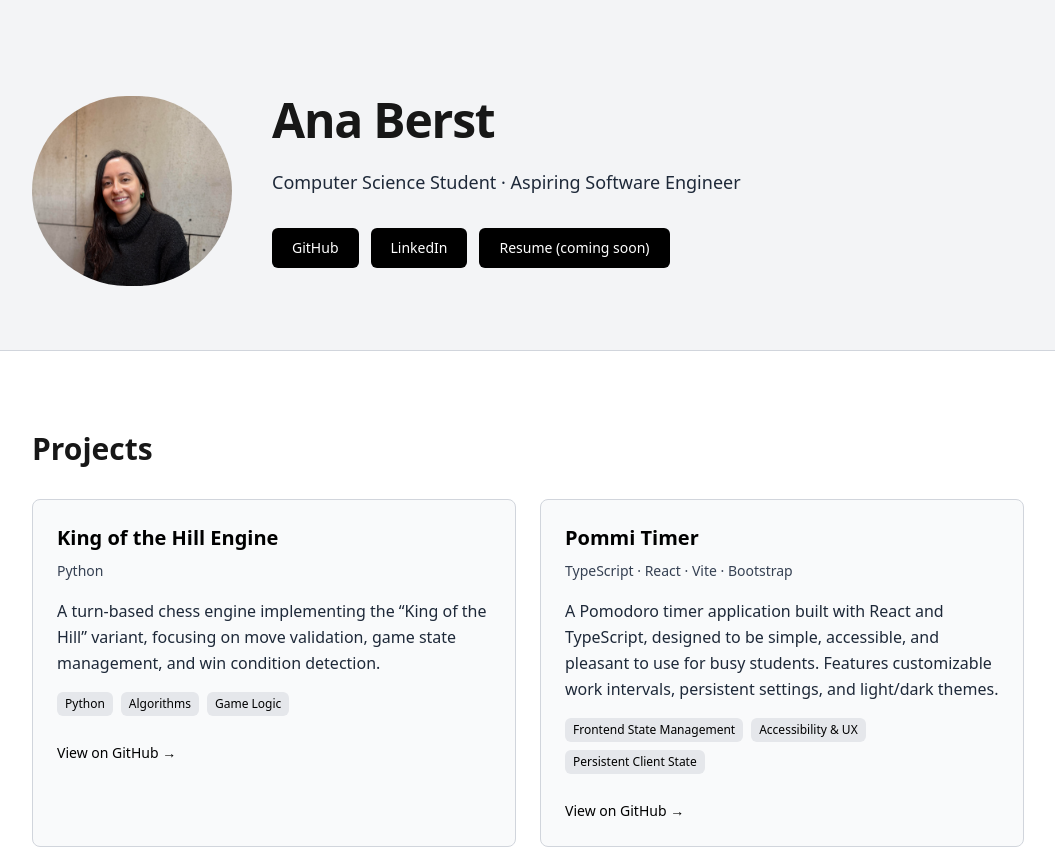
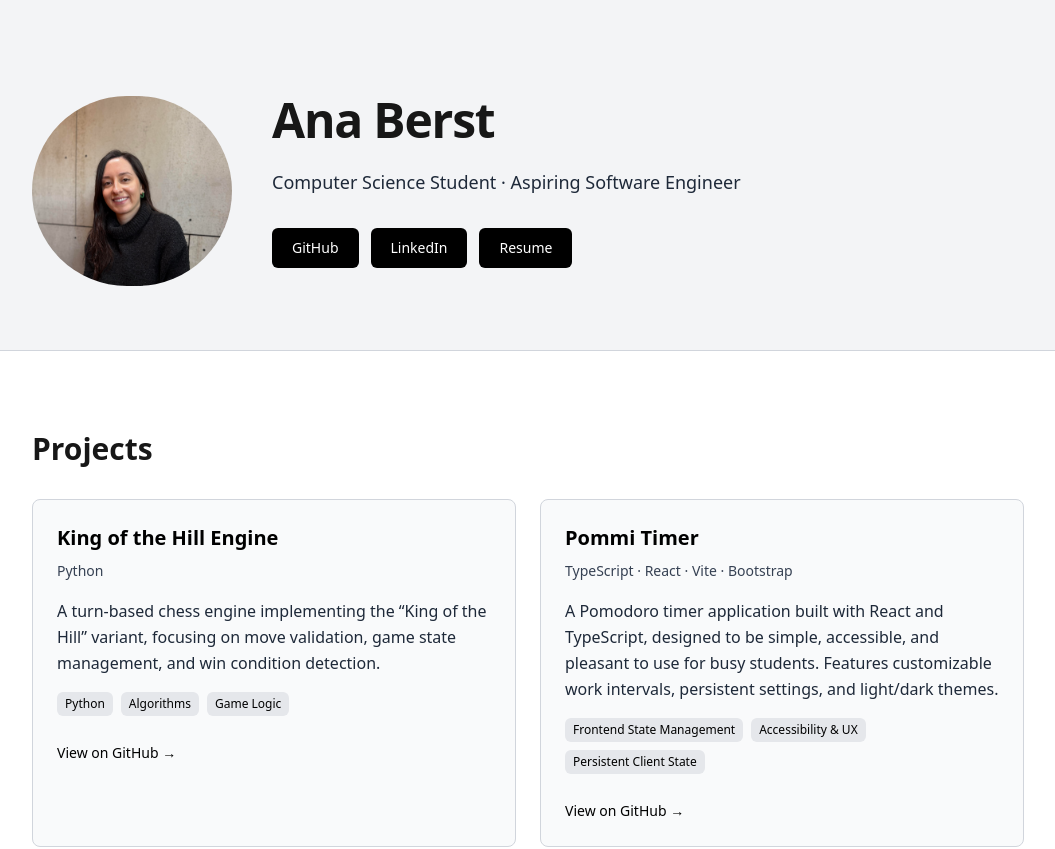
Before and after one commit to anaberst/portfolio, a Next.js app: page / in a window 1280 px wide. Shown: the top 849 px of the page, without its empty margins (112-1167 px from the left). Built offline with nearby package versions, Linux system fonts and the light colour scheme.

Commit message:
Add resume link to Hero

```diff
--- a/src/components/Hero.tsx
+++ b/src/components/Hero.tsx
@@ -48,11 +48,13 @@ export default function Hero() {
                 LinkedIn
               </a>
               <a
-                href=""
-                className="rounded-md bg-black dark:bg-white px-5 py-2.5 text-sm font-medium text-white dark:text-black cursor-not-allowed"
+                href="/Ana_Berst_Resume_Portfolio.pdf"
+                target="_blank"
+                rel="noopener noreferrer"
+                className="rounded-md bg-black dark:bg-white px-5 py-2.5 text-sm font-medium text-white dark:text-black hover:bg-gray-800 dark:hover:bg-gray-300 transition"
                 aria-label="Ana Berst Resume"
               >
-                Resume (coming soon)
+                Resume
               </a>
             </div>
           </div>
```
Also changed, not shown: 1 other file (tests, documents, lock files or other folders).
